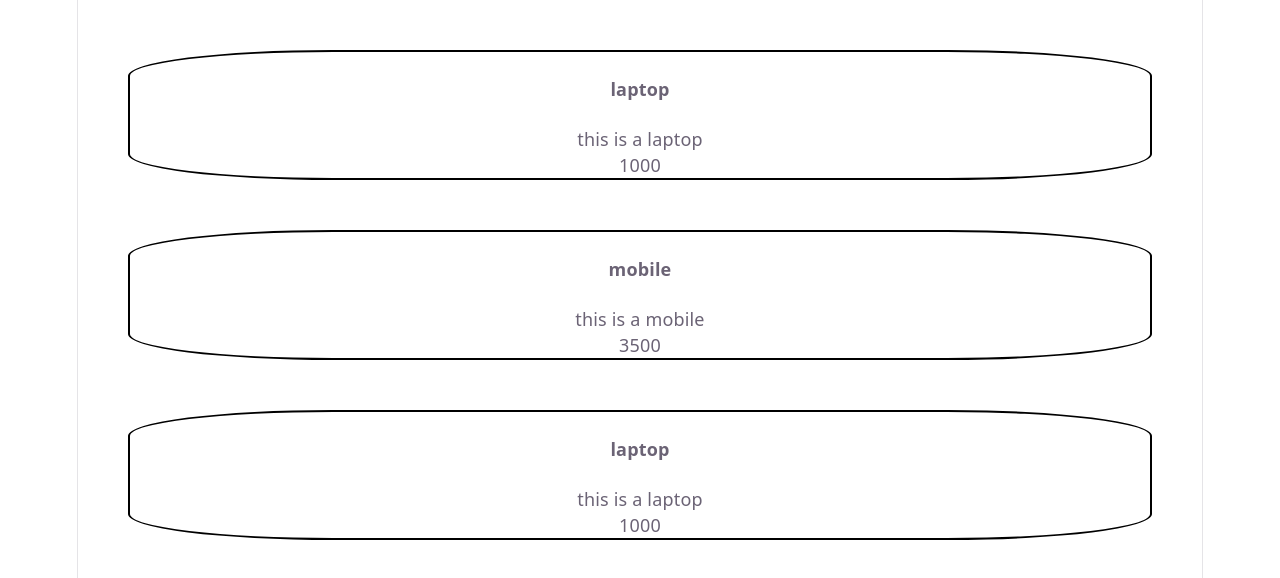
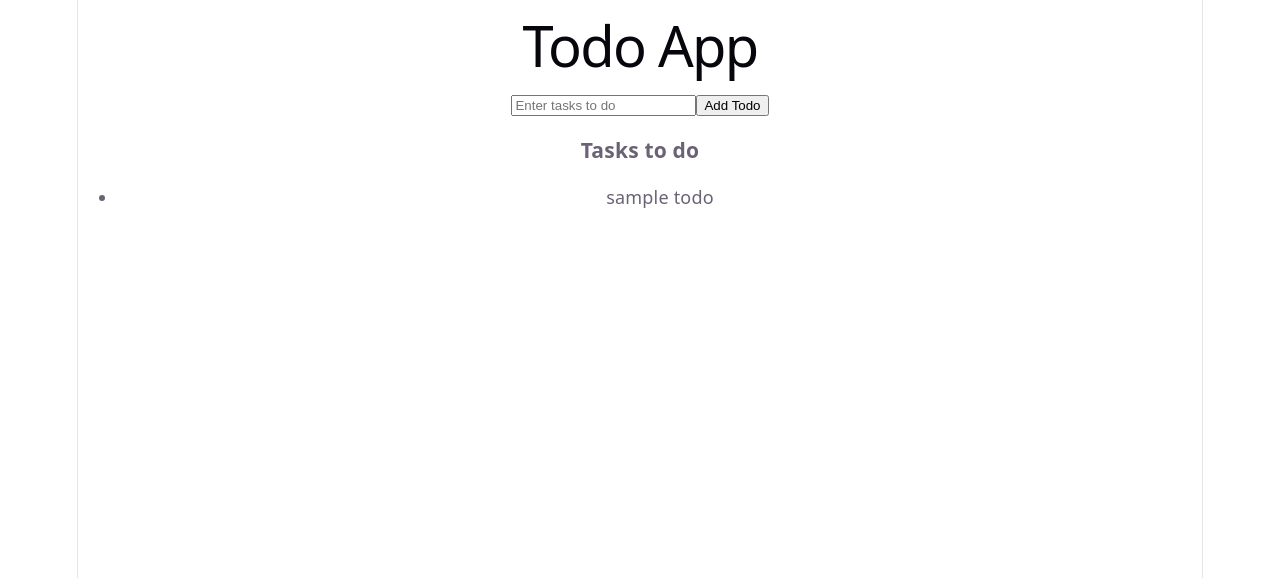
Before and after one commit to mhassanx/todo_app_practice, a React (Vite) app: page / in a window 1280 px wide. Shown: the top 578 px of the page. Built offline with nearby package versions, Linux system fonts and the light colour scheme.

Commit message:
Todo working

```diff
--- a/src/App.jsx
+++ b/src/App.jsx
@@ -2,6 +2,7 @@ import "./App.css";
 import Product from "./Product";
 import "./Product.css";
 import Todo from "./Todo";
+import TodoApp from "./TodoApp";
 
 function App() {
   let products = [
@@ -22,17 +23,18 @@ function App() {
     },
   ];
 
-
   return (
     <div>
-      {products.map((product, index) => (
+      <TodoApp />
+
+      {/* {products.map((product, index) => (
         <Product
           key={index}
           title={product.title}
           desc={product.desc}
           price={product.price}
         />
-      ))}
+      ))} */}
     </div>
   );
 }
--- /dev/null
+++ b/src/TodoApp.jsx
@@ -0,0 +1,36 @@
+import { useState } from "react";
+
+export default function TodoApp() {
+  let [todos, setTodos] = useState(["sample todo"]);
+  let [newTodo, setNewTodo] = useState("");
+
+  let addNewTask = () => {
+    setTodos([...todos, newTodo]);
+    setNewTodo("");
+  };
+
+  let updateTodoValue = (event) => {
+    setNewTodo(event.target.value);
+  };
+  return (
+    <div>
+      <h1>Todo App</h1>
+
+      <input
+        placeholder="Enter tasks to do"
+        type="text"
+        value={newTodo}
+        onChange={updateTodoValue}
+      />
+      <button onClick={addNewTask}>Add Todo</button>
+
+      <br />
+      <h3>Tasks to do</h3>
+      <ul>
+        {todos.map((todo) => (
+          <li>{todo}</li>
+        ))}
+      </ul>
+    </div>
+  );
+}
```
